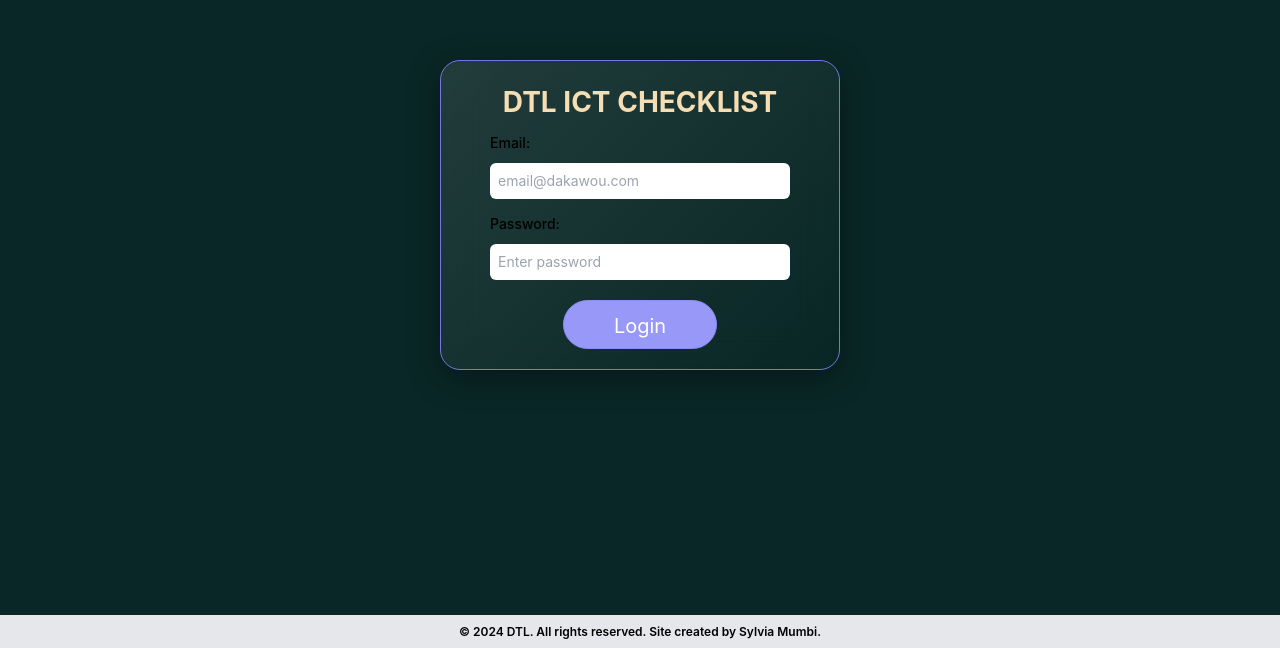
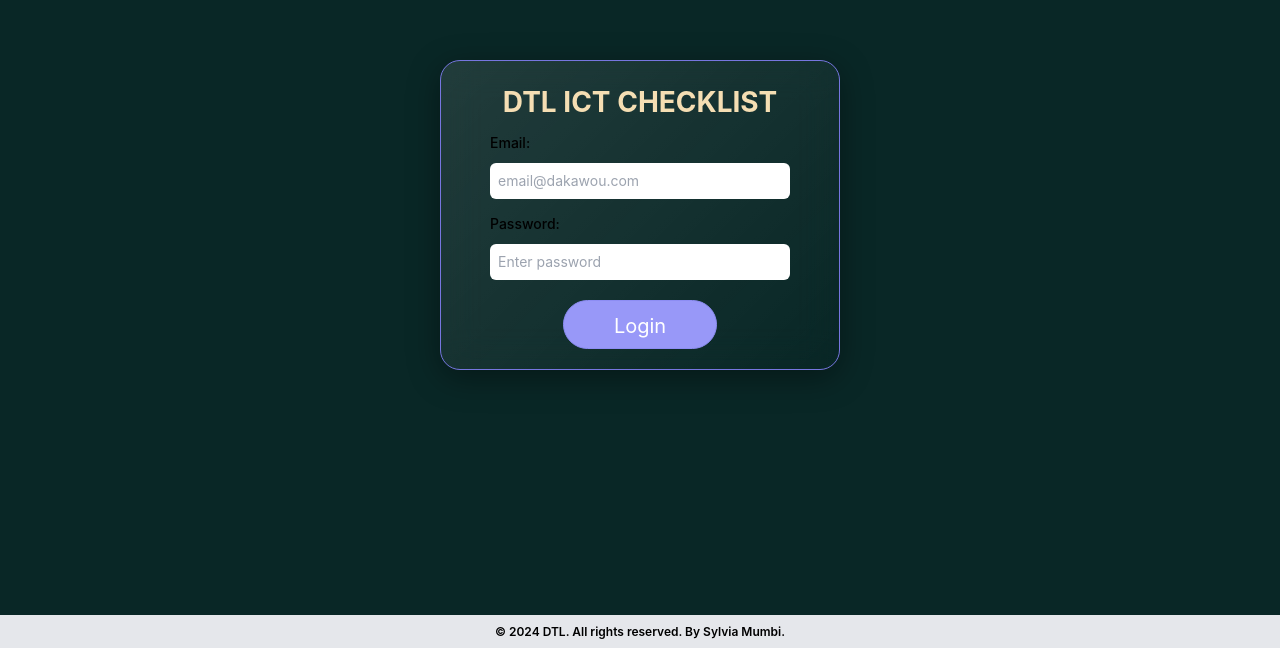
Before and after one commit to mumbi-prog/Checklist-Client, a React (Create React App) app: page / in a window 1280 px wide. Shown: the part 185-833 px from the top of the page. Built offline with nearby package versions, Linux system fonts and the light colour scheme.

Commit message:
Changed footer phrase

```diff
--- a/src/App.js
+++ b/src/App.js
@@ -19,7 +19,7 @@ function App() {
         </div>
         <hr />
         <footer className="py-2 bg-gray-200 text-center text-xs font-semibold">
-          <p>&copy; 2024 DTL. All rights reserved. Site created by Sylvia Mumbi.</p>
+          <p>&copy; 2024 DTL. All rights reserved. By Sylvia Mumbi.</p>
         </footer>
       </Router>
     </div>
```
